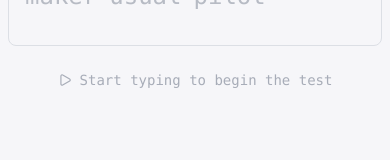
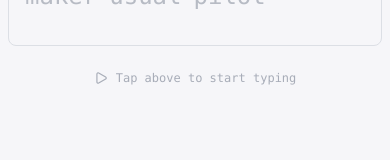
Before and after one commit to triemerge/typenow, a React (Vite) app: page / in a window 390 px wide. Shown: the part 390-550 px from the top of the page. Built offline with nearby package versions, Linux system fonts and the light colour scheme.

Commit message:
add mobile tap instruction text

```diff
--- a/src/components/TypingTest.jsx
+++ b/src/components/TypingTest.jsx
@@ -13,7 +13,8 @@ export const TypingTest = ({ onComplete }) => {
   } = useTypingTest(onComplete);
 
   const handleTimeLimitChange = (value) => {
-    setTimeLimit(parseInt(value));
+    const newLimit = parseInt(value);
+    setTimeLimit(newLimit);
   };
 
   const isMobile = typeof window !== 'undefined' && window.innerWidth <= 768;
@@ -76,8 +77,9 @@ export const TypingTest = ({ onComplete }) => {
       {!hasStarted && (
         <div className="text-center">
           <p className="flex items-center justify-center gap-2 text-muted-foreground/60">
-            <Play size={14} />
-            <span className="text-sm">Start typing to begin the test</span>
+            <Play size={14} className="sm:size-4" />
+            <span className="hidden sm:inline text-sm">Start typing to begin the test</span>
+            <span className="sm:hidden text-xs">Tap above to start typing</span>
           </p>
         </div>
       )}
```
